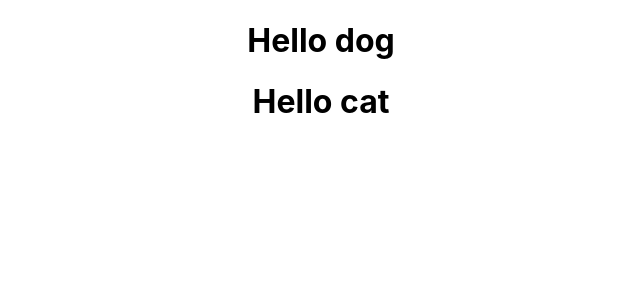
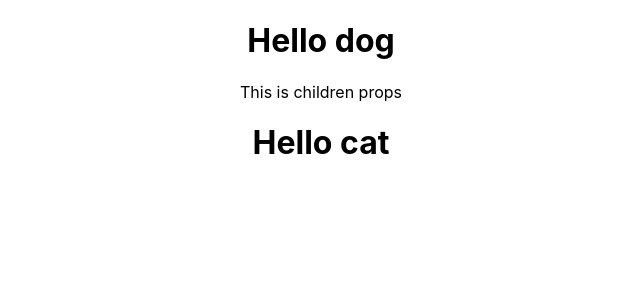
Before and after one commit to AqilNuman23/learnreact, a React (Create React App) app in the folder hello-world/: page / in a window 1280 px wide. Shown: the top 300 px of the page, without its empty margins (319-959 px from the left). Built offline with nearby package versions, Linux system fonts and the light colour scheme.

Commit message:
props children

```diff
--- a/hello-world/src/App.js
+++ b/hello-world/src/App.js
@@ -7,7 +7,9 @@
 function App() {
   return (
     <div className="App">
-      <Greet name="dog" />
+      <Greet name="dog">
+        <p>This is children props</p>
+      </Greet>
       <Greet name="cat" />
 
       {/* <Welcome /> */}
--- a/hello-world/src/components/Greet.js
+++ b/hello-world/src/components/Greet.js
@@ -2,7 +2,12 @@
 
 const Greet = (props) => {
   console.log(props);
-  return <h1>Hello {props.name}</h1>;
+  return (
+    <div>
+      <h1>Hello {props.name}</h1>
+      {props.children}
+    </div>
+  );
 };
 
 export default Greet;
```
Also changed, not shown: 1 other file (tests, documents, lock files or other folders).
